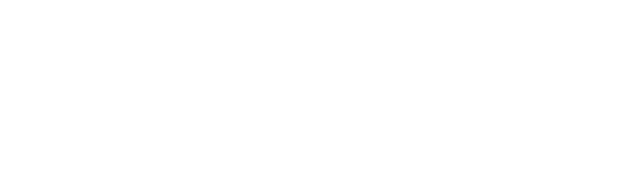
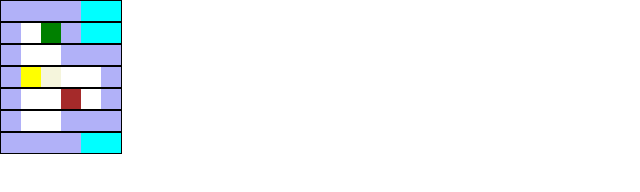
Before and after one commit to maryamadn/sokoban, a website built with Vite: page index.html in a window 1280 px wide. Shown: the whole page, without its empty margins (0-640 px from the left). Built offline with nearby package versions, Linux system fonts and the light colour scheme.

```diff
--- a/index.html
+++ b/index.html
@@ -6,8 +6,12 @@
     <meta name="viewport" content="width=device-width, initial-scale=1.0" />
     <title>Sokoban</title>
     <link rel="stylesheet" href="style.css"/>
+    <link rel="preconnect" href="https://fonts.googleapis.com">
+    <link rel="preconnect" href="https://fonts.gstatic.com" crossorigin>
+    <link href="https://fonts.googleapis.com/css2?family=Inter:wght@200;400;500;600&display=swap" rel="stylesheet">
+    <script type="module" src="/main.js" defer></script>
   </head>
   <body>
-    <script type="module" src="/main.js"></script>
+
   </body>
 </html>
--- a/main.js
+++ b/main.js
@@ -1,3 +1,127 @@
-import $ from 'jquery'
+import $, { each, event } from 'jquery'
 
-console.log($)
+const app = {
+    level: 0,
+    maps: [
+`####
+# .#
+#  ###
+#*@  #
+#  $ #
+#  ###
+####`,
+
+`######
+#    #
+# #@ #
+# $* #
+# .* #
+#    #
+######`,
+
+`  ####
+###  ####
+#     $ #
+# #  #$ #
+# . .#@ #
+#########`,
+
+`########
+#      #
+# .**$@#
+#      #
+#####  #
+    ####`,
+
+` #######
+ #     #
+ # .$. #
+## $@$ #
+#  .$. #
+#      #
+########`//microban level 5
+]
+}
+
+
+const currentMap = app.maps[app.level] //map of current level
+const currentMapProcessing = () => {//to render map readable
+    const currentMapRows = currentMap.split('\n') //create rows
+    const currentMapArray = []
+    for (const row in currentMapRows) {
+        const points = currentMapRows[row].split('') //separate each point in each row
+        currentMapArray.push(points)//recompile rows with separated points in arrays
+    }
+    return currentMapArray
+}
+
+const paintOriginalMap = () => {
+    const $body = $('body')
+    const $map = $('<section>').addClass('map')
+    for (const row in currentMapProcessing()) { //for each row of map
+        const $section = $('<section>').addClass('row')//each section represents a row
+        for (const point in currentMapProcessing()[row]) { //for each point in each row
+            let pointSymbol = currentMapProcessing()[row][point] //each point
+            if (pointSymbol === '#') {
+                pointSymbol = 'wall'
+            } else if (pointSymbol === '@') {
+                pointSymbol = 'player'
+            } else if (pointSymbol === '$') {
+                pointSymbol = 'box'
+            } else if (pointSymbol === '.') {
+                pointSymbol = 'goal'
+            } else if (pointSymbol === '*') {
+                pointSymbol = 'box_on_goal'
+            } else if (pointSymbol === '+') {
+                pointSymbol = 'player_on_goal'
+            } else if (pointSymbol === ' ') {
+                pointSymbol = 'floor'
+            }
+            const $div = $('<div>').addClass(pointSymbol).attr('id','point') //each div represents a point with respective classes (except ' ')
+            $section.append($div)
+        }
+        $body.append($map)
+        $map.append($section)
+    }
+    return $body
+}
+
+
+
+paintOriginalMap()
+
+
+//paint new map
+
+
+//find player's point
+const playerPosition = () => {
+    for (const row in currentMapProcessing()) {
+        const position = []
+        for (const column in currentMapProcessing()) {
+            if (currentMapProcessing()[row][column] === '@') {//check if the element is @
+                position.push(row, column)
+                return position
+            }
+        }
+    }
+}
+
+//detect movement and change map
+
+
+window.onkeydown = (event) => { //finds out which arrow key is pressed and updates playerPosition
+    if (event.key==='ArrowUp') {
+        console.log(playerPosition()[0] -=1)
+
+    } else if (event.key==='ArrowDown') {
+        console.log(playerPosition()[0] +=1)
+        console.log('down')
+    } else if (event.key==='ArrowLeft') {
+        console.log(playerPosition()[1] -=1)
+        console.log('left')
+    } else if (event.key==='ArrowRight') {
+        console.log(playerPosition()[1] +=1)
+        console.log('right')
+    }
+}
--- /dev/null
+++ b/style.css
@@ -0,0 +1,51 @@
+body {
+    font-family: 'Inter', sans-serif;
+    margin: 0;
+    padding: 0;
+}
+
+.map {
+    display: inline-block;
+}
+
+.row {
+    margin: 0 auto;
+    background-color: aqua;
+    border: solid 1px black;
+    display: flex;
+    flex-direction: row;
+
+}
+
+#point {
+    height: 20px;
+    width: 20px;
+}
+
+.wall {
+    background-color: rgb(177, 177, 248);
+}
+
+.player {
+    background-color: beige;
+}
+
+.box {
+    background-color: brown;
+}
+
+.goal {
+    background-color: green;
+}
+
+.box_on_goal {
+    background-color: yellow;
+}
+
+.player_on_goal {
+    background-color: violet;
+}
+
+.floor {
+    background-color: white;
+}
```
